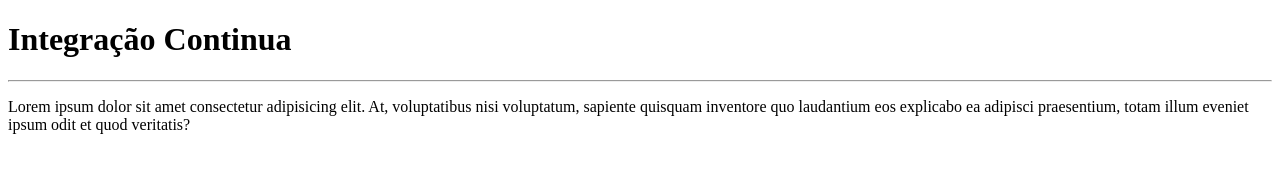
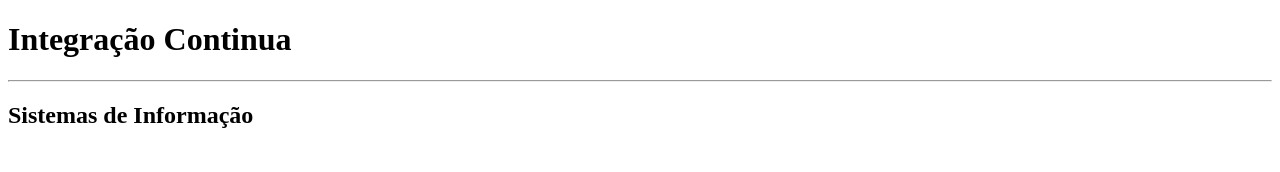
Before and after one commit to ClaudioNunes/cicdnoite2, a plain HTML site: page index.html in a window 1280 px wide. Drawn offline with Linux system fonts and the light colour scheme.

Commit message:
commit 2

```diff
--- a/index.html
+++ b/index.html
@@ -9,6 +9,7 @@
 <body>
     <h1>Integração Continua</h1>
     <hr>
-    <p>Lorem ipsum dolor sit amet consectetur adipisicing elit. At, voluptatibus nisi voluptatum, sapiente quisquam inventore quo laudantium eos explicabo ea adipisci praesentium, totam illum eveniet ipsum odit et quod veritatis?</p>
+
+    <h2>Sistemas de Informação</h2>
 </body>
 </html>
```
